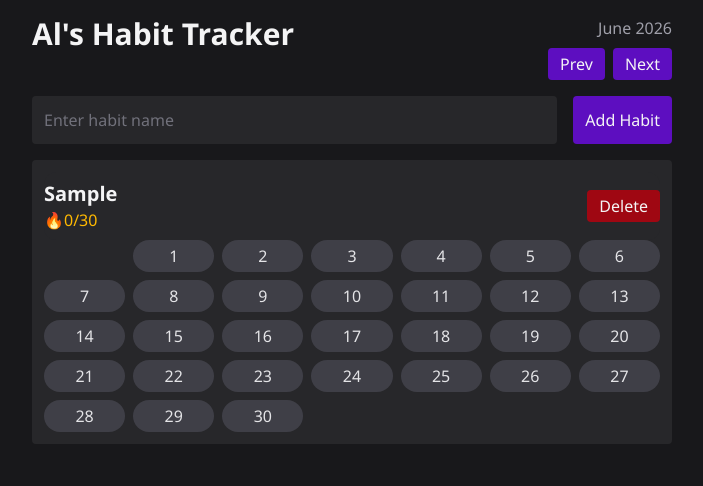
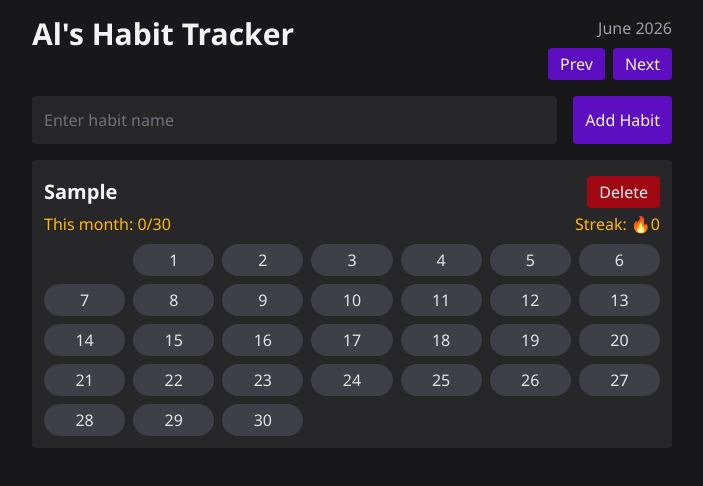
Before and after one commit to acolburn/habit-tracker, a React (Vite) app: page / in a window 1280 px wide. Both pictures are taken after typing "Sample" into the empty fields and a click on the button "Add Habit". Shown: the top 486 px of the page, without its empty margins (288-991 px from the left). Built offline with nearby package versions, Linux system fonts and the light colour scheme.

Commit message:
Added streak

```diff
--- a/src/HabitList.jsx
+++ b/src/HabitList.jsx
@@ -9,6 +9,57 @@ export default function HabitList({
     const monthString = String(month + 1).padStart(2, "0"); // month is 0-indexed, so add 1
     const dayString = String(day).padStart(2, "0");
     return `${year}-${monthString}-${dayString}`;
+  }
+
+  // parseDateKey and formatDateKey are used for calculating streaks, which require
+  // working with Date objects. The rest of the app uses date keys as strings;
+  // these functions convert back and forth between the two formats.
+
+  // Stored history keys are "YYYY-MM-DD"; split into numeric year/month/day parts.
+  // Return a Date object for that date.
+  function parseDateKey(dateKey) {
+    const [yearPart, monthPart, dayPart] = dateKey.split("-").map(Number);
+
+    // Use the numeric Date constructor so this stays in local time.
+    // Month is 0-indexed in JS Date, so subtract 1.
+    return new Date(yearPart, monthPart - 1, dayPart);
+  }
+
+  // Convert a Date object back into the stored "YYYY-MM-DD" history key format.
+  function formatDateKey(date) {
+    const yearPart = date.getFullYear();
+
+    // getMonth() is 0-indexed, so add 1 and pad to 2 digits.
+    const monthPart = String(date.getMonth() + 1).padStart(2, "0");
+
+    // Pad day to 2 digits so keys stay lexically consistent.
+    const dayPart = String(date.getDate()).padStart(2, "0");
+
+    return `${yearPart}-${monthPart}-${dayPart}`;
+  }
+
+  // Current streak means consecutive days up to today:
+  // count today if selected, otherwise start from yesterday.
+  function calculateCurrentStreak(history) {
+    const historySet = new Set(history);
+    const todayKey = formatDateKey(new Date());
+    const hasToday = historySet.has(todayKey);
+
+    // Build the starting date from a key so we can safely move backward by days.
+    const cursorDate = parseDateKey(todayKey);
+    if (!hasToday) {
+      cursorDate.setDate(cursorDate.getDate() - 1);
+    }
+
+    let streakLength = 0;
+
+    // Walk backward one day at a time until a date is missing from history.
+    while (historySet.has(formatDateKey(cursorDate))) {
+      streakLength += 1;
+      cursorDate.setDate(cursorDate.getDate() - 1);
+    }
+
+    return streakLength;
   }
 
   const firstDayOfMonth = new Date(year, month).getDay();
@@ -26,30 +77,34 @@ export default function HabitList({
           const monthlyActivityCount = habit.history.filter((day) =>
             day.startsWith(monthPrefix),
           ).length;
+          const currentStreak = calculateCurrentStreak(habit.history);
 
           return (
             <div key={habit.id}>
               {/* Title and Delete Button */}
-              <div className="flex items-center justify-between rounded-xl bg-zinc-800/60 py-2">
+              <div className="flex items-center justify-between rounded-xl bg-zinc-800/60 py-1">
                 <div>
                   <p className="font-semibold text-xl text-zinc-100">
                     {habit.name}
                   </p>
-                  <span className="text-amber-400">
-                    🔥
-                    {monthlyActivityCount}/{daysInMonth}
-                  </span>
                 </div>
 
                 <button
                   onClick={() => {
-                    onDeleteHabit(habit.id); // Call the onDeleteHabit function to handle any additional logic
-                  }}
+                    onDeleteHabit(habit.id);
+                  }} // Call the onDeleteHabit function to handle any additional logic
                   className="rounded bg-red-800 px-3 py-1 text-sm hover:bg-red-700"
                 >
                   Delete
                 </button>
               </div>
+              <div className="flex gap-4 items-center justify-between text-amber-400 pb-2">
+                <span>
+                  {`This month: ${monthlyActivityCount}/${daysInMonth}`}
+                </span>
+                <span> Streak: 🔥{currentStreak}</span>
+              </div>
+
               {/* Days of the month */}
               <div className="grid grid-cols-7 gap-2">
                 {Array.from({ length: daysToAdd }, (_, i) => (
--- a/src/index.css
+++ b/src/index.css
@@ -1,4 +1,8 @@
 @import "tailwindcss";
+
+/* * {
+  outline: 1px solid tomato;
+} */
 
 body {
   background-color: var(--color-zinc-900);
```
